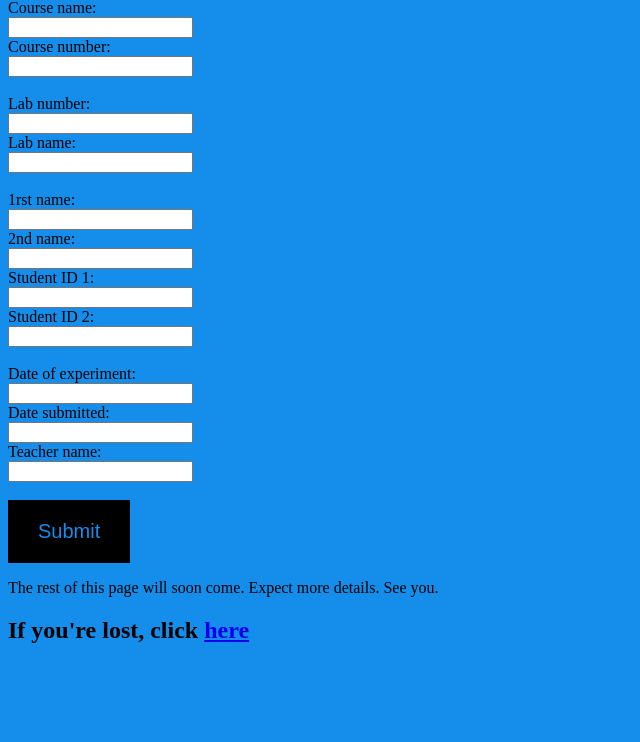
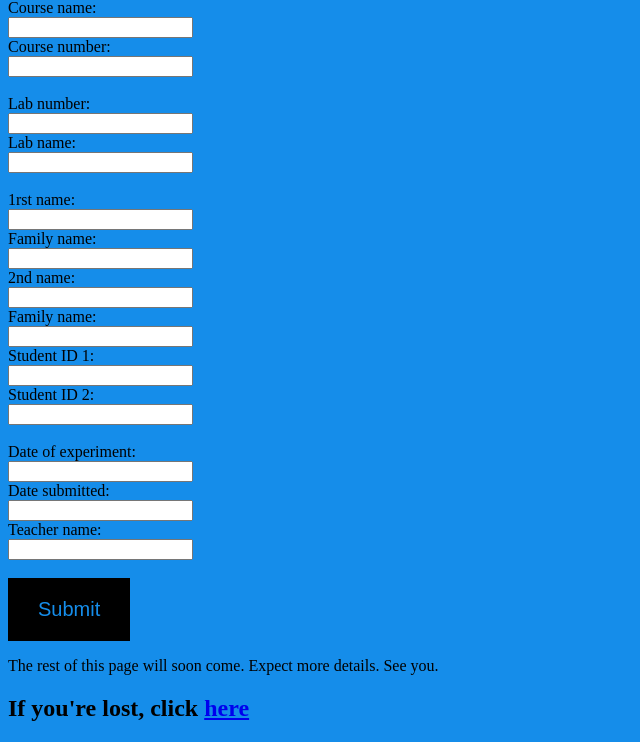
Before and after one commit to LyneF/webserver, a PHP site: page /Labpage.php in a window 1280 px wide. Shown: the part 383-1125 px from the top of the page, without its empty margins (0-640 px from the left). Before the commit the page ends 1026 px from the top, so only its background shows below. Run offline with PHP 8.4, Linux system fonts and the light colour scheme.

Commit message:
Update Labpage.php

```diff
--- a/Labpage.php
+++ b/Labpage.php
@@ -41,8 +41,12 @@
 
 		1rst name:<br>
 		<input type="text" name="name1"><br>
+		Family name:<br>
+		<input type="text" name="name10"><br>
 		2nd name:<br>
 		<input type="text" name="name2"><br>
+		Family name:<br>
+		<input type="text" name="name20"><br>
 		Student ID 1:<br>
 		<input type="text" name="id1"><br>
 		Student ID 2:<br>
```
